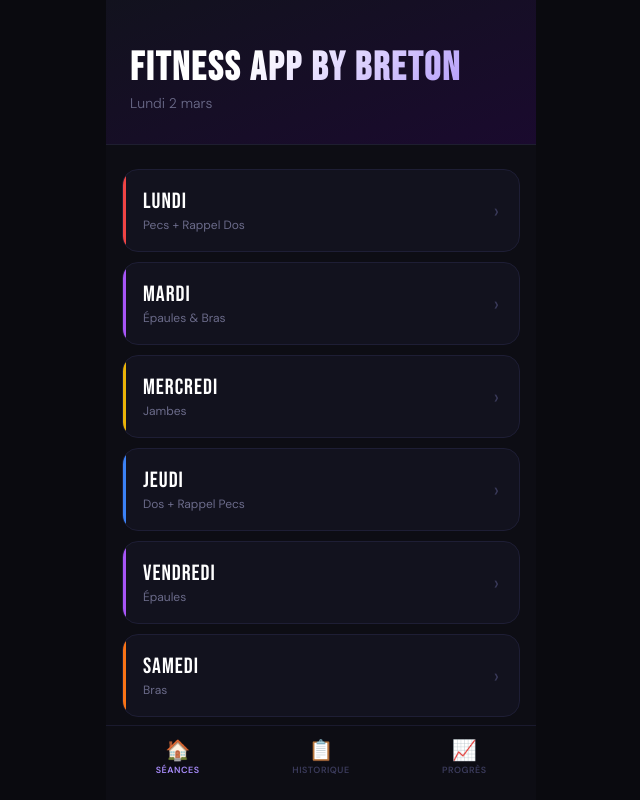
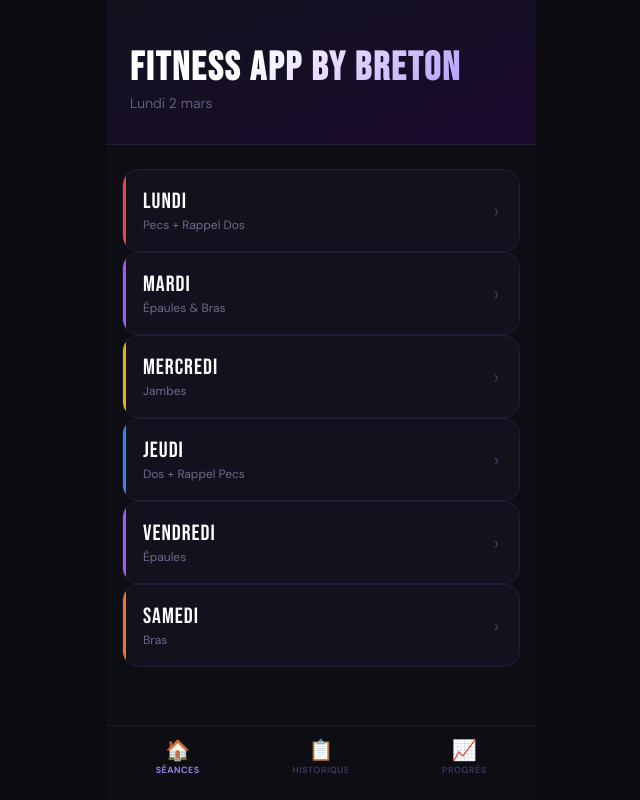
Before and after one commit to NathanLeBreton/lifttracker, a React (Vite) app: page / in a window 1280 px wide. Shown: the whole page, without its empty margins (319-959 px from the left). Built offline with nearby package versions, Linux system fonts and the light colour scheme.

Commit message:
Update Home.jsx

```diff
--- a/src/pages/Home.jsx
+++ b/src/pages/Home.jsx
@@ -18,7 +18,7 @@ export default function Home({ onOpenDay, doneDays }) {
         }}>FITNESS APP BY BRETON</h1>
         <p style={{ color: '#6b6b8a', fontSize: 14, marginTop: 6, fontWeight: 300 }}>{cap(today)}</p>
       </div>
-      <div style={{ padding: '24px 16px', display: 'flex', flexDirection: 'column', gap: 10 }}>
+      <div style={{ padding: '24px 16px', display: 'center', flexDirection: 'column', gap: 10 }}>
         {PROGRAMME.map(day => (
           <DayCard key={day.id} day={day} done={!!doneDays[day.id]} onClick={() => onOpenDay(day)} />
         ))}
```
